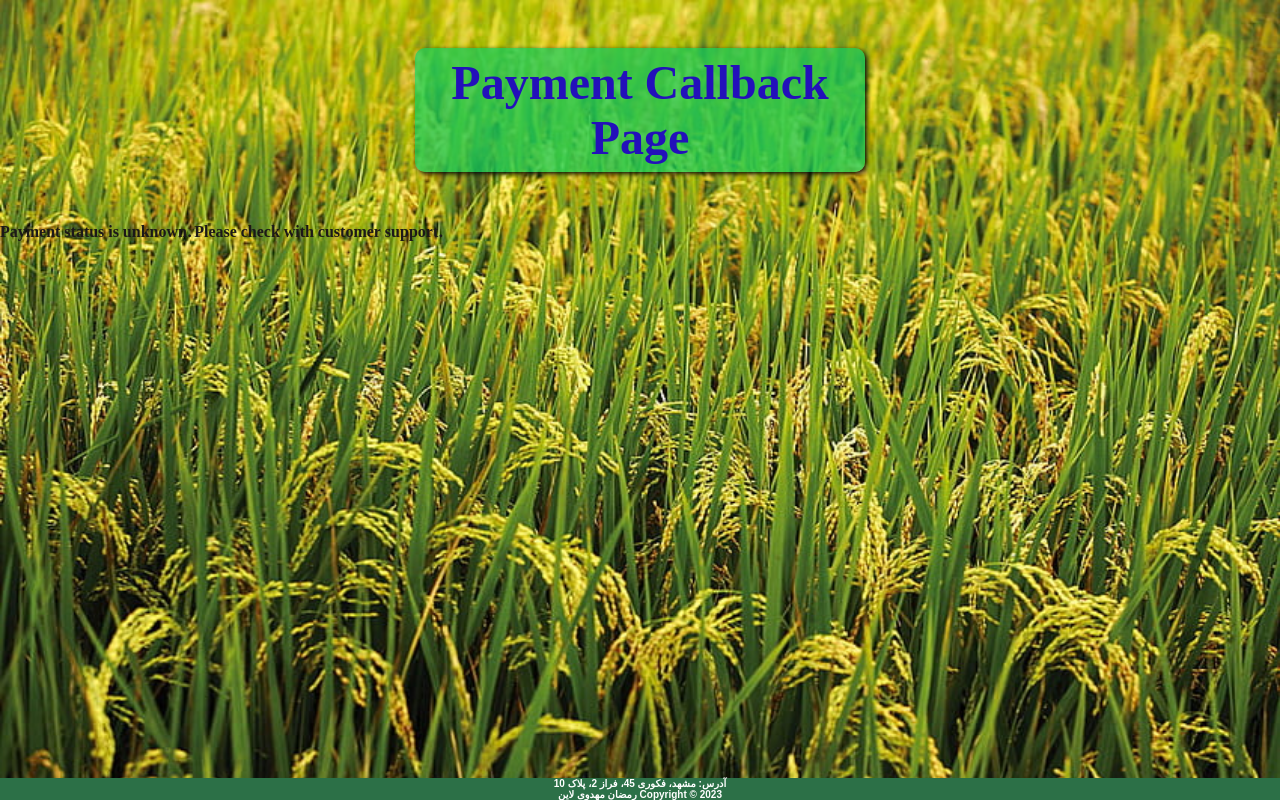
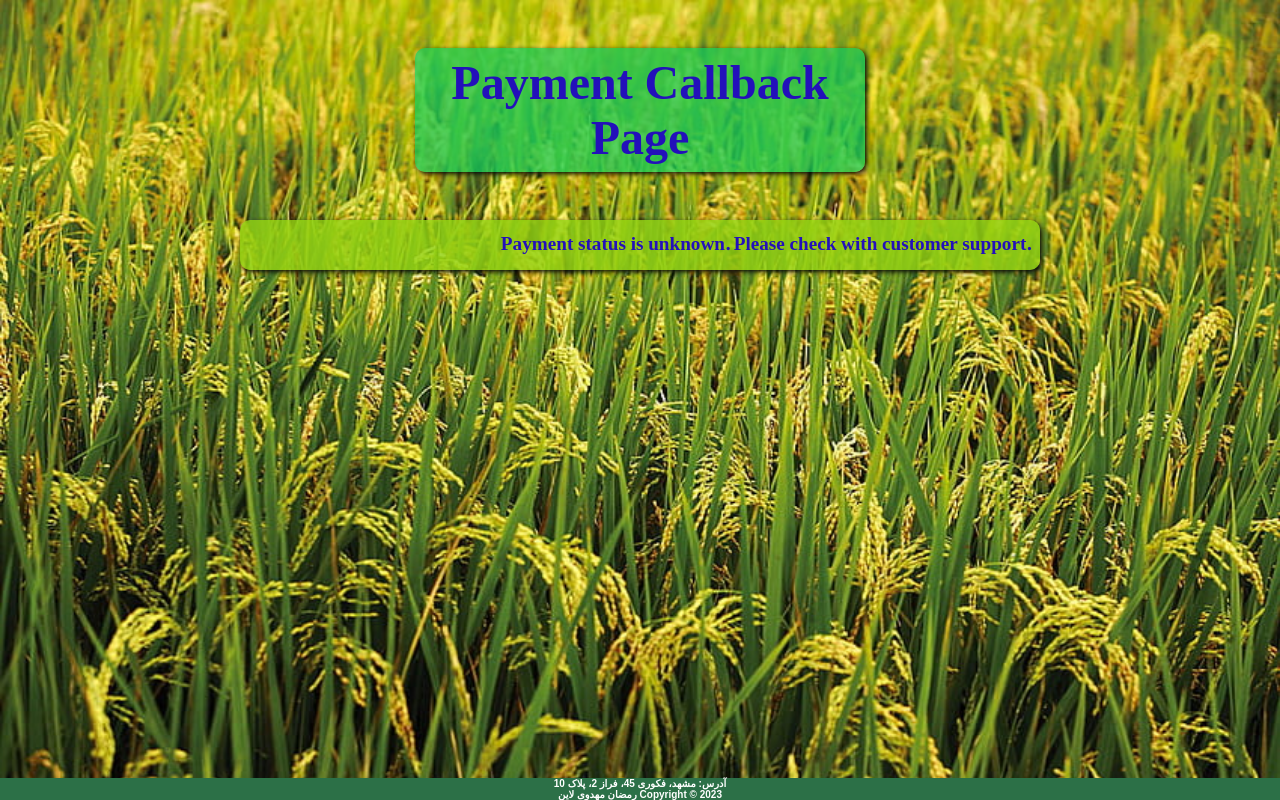
Before and after one commit to miladmahdavilayen/kalat_rice, a React (Create React App) app: page /payment-callback in a window 1280 px wide. Built offline with nearby package versions, Linux system fonts and the light colour scheme; a web font is replaced by a local one.

Commit message:
callback update

```diff
--- a/gmail_auth_keys/token.json
+++ b/gmail_auth_keys/token.json
@@ -1 +1 @@
-{"token": "ya29.a0AfB_byB3U_yh1LDUmY-MgIK2yxI5K6horgnLaBhSzvAXCfI1SBW4opT7ZGdn_FMM_QKQEjYQEk5oE-GtyIdurhhJJI8HchcoyXsu_EpwpeEaXM8QCFuZgaMxJzqmEQyssZqghbwpsEZ9di0fQs9Sq6dAczLGb7gFyJvoUo1t2gaCgYKAbMSARISFQHsvYlsdUzBHOcUHnn5aZ5_-S8tHQ0177", "refresh_token": "1//0fN-U0Y3WTWxmCgYIARAAGA8SNwF-L9IrkrA5lPztB409qUOOe2-o2qHF9azf4d0e5QUcrMXUEotE9bNL4EMMNmuvhpfrWR7hTMw", "token_uri": "https://oauth2.googleapis.com/token", "client_id": "311460851692-ah0o01t7po9anifjljmh7r5tnc8g597p.apps.googleusercontent.com", "client_secret": "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", "scopes": ["https://www.googleapis.com/auth/gmail.send"], "expiry": "2023-08-25T18:45:33.213116Z"}
+{"token": "ya29.a0AfB_byCLBf9ijDZXbGIY108TCXUO3VsQwFXTnc7I--6jwUUw6GAGVi9N-y_hplciK4My7eIJq9guudnEw7g4a5h6YLnXiTrkqUS6_aJifnefp1MW24KTxUepWwZc2YRjHLX7UgVobRlS2LaTKYQXApYz0PdHdyN2pIa39MOboQaCgYKAakSARISFQHsvYlsF6B0lKSBL_xORybdJC-fAQ0177", "refresh_token": "1//0fN-U0Y3WTWxmCgYIARAAGA8SNwF-L9IrkrA5lPztB409qUOOe2-o2qHF9azf4d0e5QUcrMXUEotE9bNL4EMMNmuvhpfrWR7hTMw", "token_uri": "https://oauth2.googleapis.com/token", "client_id": "311460851692-ah0o01t7po9anifjljmh7r5tnc8g597p.apps.googleusercontent.com", "client_secret": "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", "scopes": ["https://www.googleapis.com/auth/gmail.send"], "expiry": "2023-08-25T19:58:53.022380Z"}
--- a/src/routes/Callback_page.jsx
+++ b/src/routes/Callback_page.jsx
@@ -26,7 +26,7 @@ const PaymentCallback = () => {
     return (
         <div>
             <h1>Payment Callback Page</h1>
-            <p>{message}</p>
+            <h2 dir='ltr'>{message}</h2>
         </div>
     );
 };
```
Also changed, not shown: 8 other files (tests, documents, lock files or other folders).
